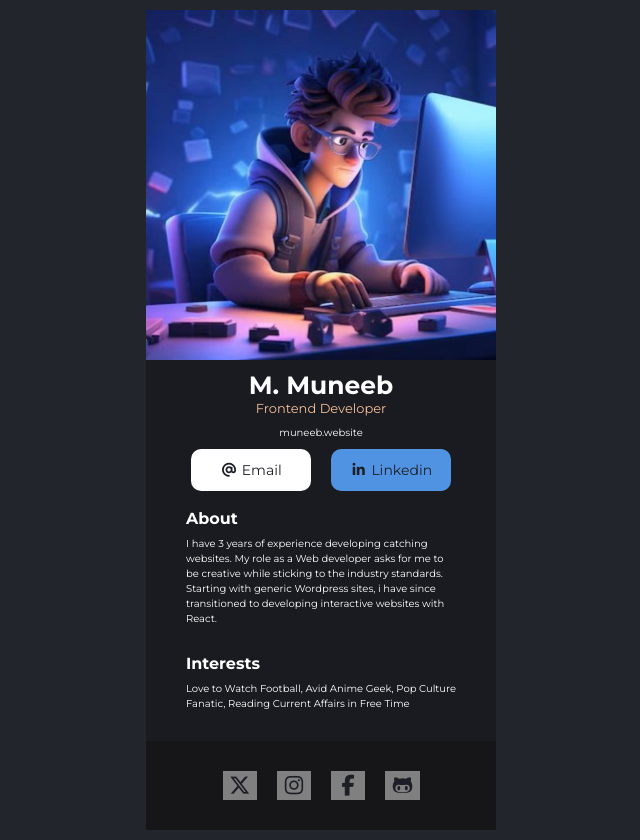
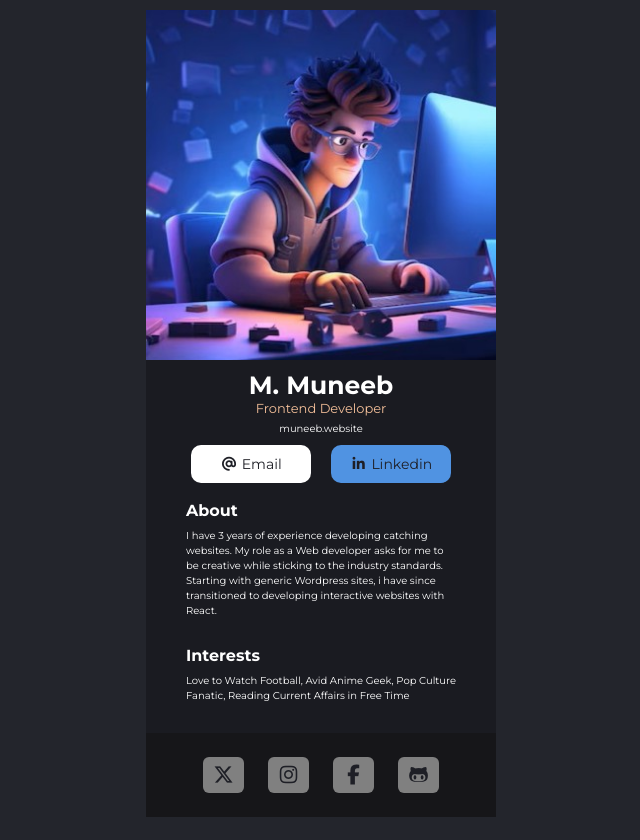
Before and after one commit to mmuneeb1000/business-card-with-react, a React (Vite) app in the folder my-app/: page / in a window 1280 px wide. Shown: the whole page, without its empty margins (319-959 px from the left). Built offline with nearby package versions, Linux system fonts and the light colour scheme.

Commit message:
cleaner hover states

```diff
--- a/my-app/src/components/Info.jsx
+++ b/my-app/src/components/Info.jsx
@@ -4,7 +4,7 @@ export default function Info() {
       <img src="/src/images/profile-id.jpg" />
       <h1>M. Muneeb</h1>
       <h3>Frontend Developer</h3>
-      <a className="website-link" href="#">
+      <a className="website-link" href="https://www.webdevpk.store">
         muneeb.website
       </a>
       <div className="button-container">
--- a/my-app/src/index.css
+++ b/my-app/src/index.css
@@ -28,14 +28,6 @@ h3 {
 p {
   line-height: 1.5;
 }
-a {
-  color: #1e1f26;
-  &:hover,
-  &:active,
-  &:focus {
-    color: darkblue;
-  }
-}
 
 .about-section,
 .interest-section {
@@ -50,14 +42,20 @@ a {
   background-color: #161619;
   width: 100%;
   text-align: center;
-  padding: 30px 0;
+  padding: 24px 0;
 }
 .footer-link > i {
-  font-size: 21px;
+  font-size: 20px;
   background-color: grey;
-  margin: 0 10px;
-  padding: 4px;
+  border-radius: 6px;
+  margin: 0 12px;
+  padding: 8px;
   cursor: pointer;
+  color: #1e1f26;
+  &:hover {
+    color: grey;
+    background-color: #1e1f26;
+  }
 }
 .container {
   display: flex;
@@ -91,13 +89,18 @@ a {
   align-items: center;
   color: #1e1f26;
   text-decoration: none;
-  padding: 12px 0;
+  padding: 10px 0;
   width: 120px;
   text-align: center;
   background-color: white;
   border-radius: 10px;
   gap: 4px;
   font-size: 14px;
+
+  &:hover {
+    background-color: #1e1f26;
+    color: white;
+  }
 }
 
 .linkedin-btn {
@@ -108,5 +111,8 @@ a {
   font-size: 10px;
   text-decoration: none;
   color: white;
-  margin: 10px 0px;
+  margin: 6px 0px 10px 0px;
+  &:hover {
+    color: #f3bf99;
+  }
 }
```
